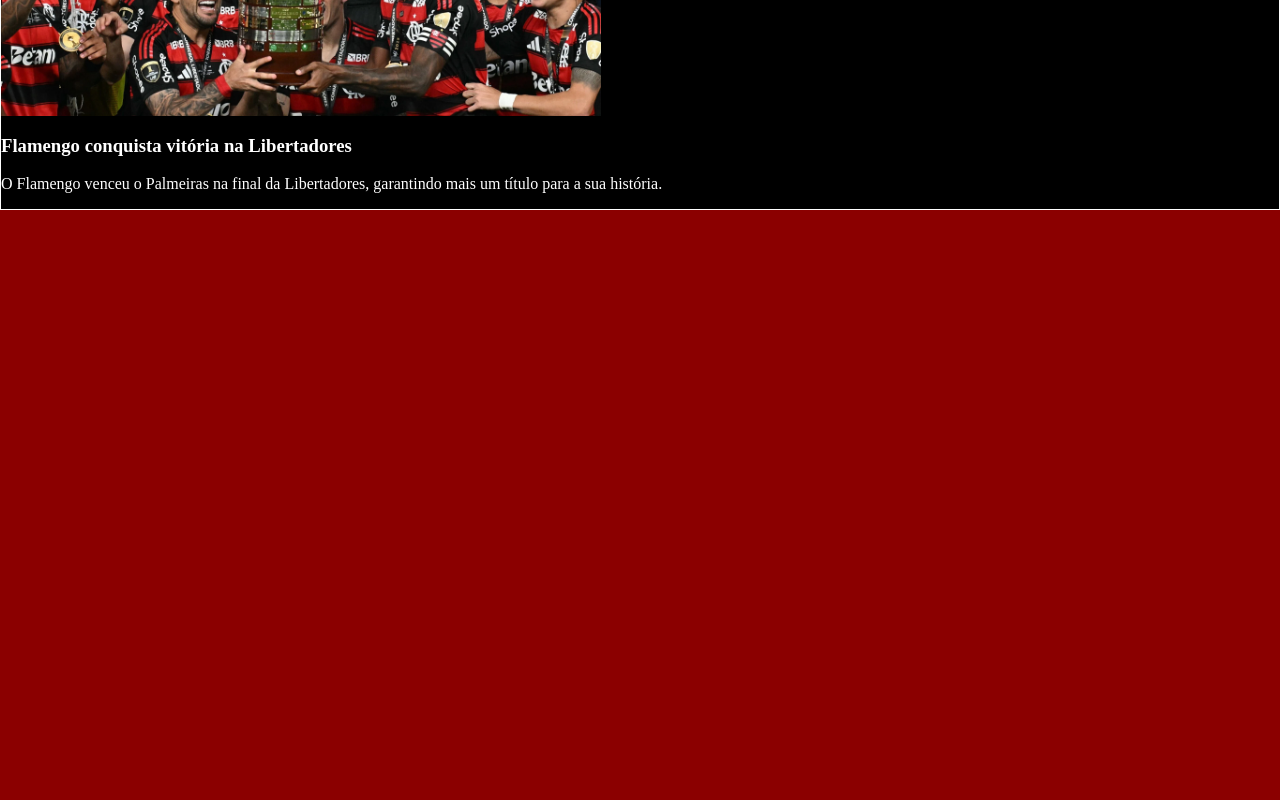
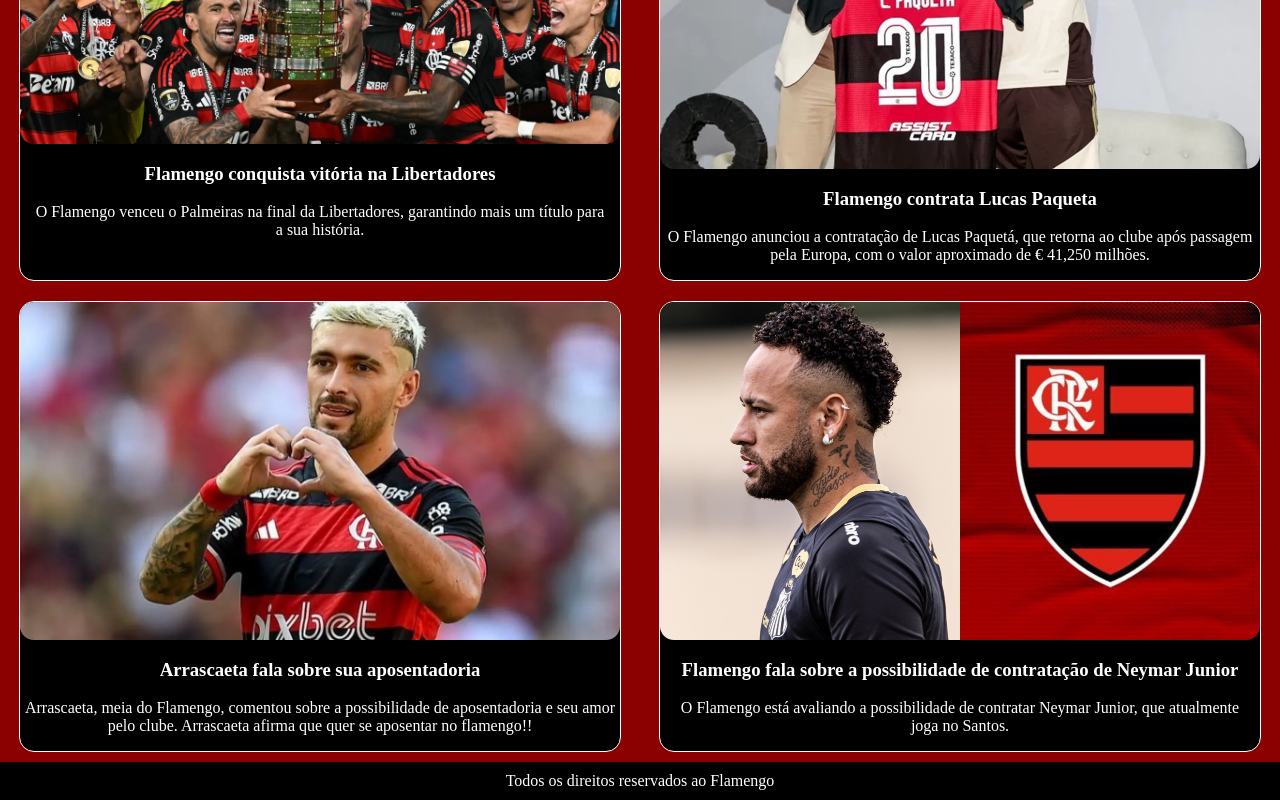
Before and after one commit to RafaelTironi/Site-Mengao, a plain HTML site: page index.html in a window 1280 px wide. Shown: the part 358-1158 px from the top of the page. Before the commit the page ends 800 px from the top, so only its background shows below. Drawn offline with Linux system fonts and the light colour scheme.

Commit message:
add - adicionei noticias, estilizei rodapé, noticias e coloquei borda

```diff
--- a/index.html
+++ b/index.html
@@ -20,23 +20,44 @@
                 <li>Sair</li>
             </ul>
         </nav>
+        <hr>
     </header>
     <main>
 
         <section id="Notícias">
 
             <div class="noticia">
-                <img class="img_noticia" src="assets/flamengo-libertadores.webp" alt="Imagem do Flamengo na flamengo-libertadores">
+                <img class="img_noticia" src="assets/flamengo-libertadores.webp"
+                    alt="Imagem do Flamengo na flamengo-libertadores">
                 <h3>Flamengo conquista vitória na Libertadores</h3>
-                <p>O Flamengo venceu o Palmeiras na final da Libertadores, garantindo mais um título para a sua
+                <p>O Flamengo venceu o Palmeiras na final da Libertadores, garantindo mais um título para<br> a sua
                     história.</p>
+            </div>
+
+            <div class="noticia">
+                <img class="img_noticia" src="assets/lucas-paqueta-flamengo-anuncio.webp" alt="Paqueta Contratação">
+                <h3>Flamengo contrata Lucas Paqueta</h3>
+                <p>O Flamengo anunciou a contratação de Lucas Paquetá, que retorna ao clube após passagem<br> pela Europa,
+                    com o valor aproximado de € 41,250 milhões.</p>
+            </div>
+
+            <div class="noticia">
+                <img class="img_noticia" src="assets/Arrascaeta-flamengo.webp" alt="Foto do Arrascaeta">
+                <h3>Arrascaeta fala sobre sua aposentadoria</h3>
+                <p>Arrascaeta, meia do Flamengo, comentou sobre a possibilidade de aposentadoria e seu amor<br> pelo clube. Arrascaeta afirma que quer se aposentar no flamengo!!</p>
+            </div>
+
+            <div class="noticia">
+                <img class="img_noticia" src="assets/neymar-flamengo.png" alt="Foto do neymar no Flamengo">
+                <h3>Flamengo fala sobre a possibilidade de contratação de Neymar Junior</h3>
+                <p>O Flamengo está avaliando a possibilidade de contratar Neymar Junior, que atualmente<br> joga no Santos.</p>
             </div>
 
         </section>
 
     </main>
     <footer>
-
+Todos os direitos reservados ao Flamengo
     </footer>
 </body>
 
--- a/style.css
+++ b/style.css
@@ -19,13 +19,30 @@
     height: 65px;
 }
 
+#Notícias{
+    display: flex;
+    justify-content: space-around;
+    flex-wrap: wrap;
+}
+
 .noticia {
+    margin: 10px;
 background-color: black;
 color: white;
 border: 1px solid white;
+text-align: center;
+border-radius: 15px;
 }
 
 .img_noticia {
     width: 600px;
+    border-radius: 14px;
 
 }
+footer{
+    padding: 10px;
+    text-align: center;
+    background-color: black;
+    font-family: 'Times New Roman', Times, serif;
+    color: white;
+}
```
Also changed, not shown: assets/Gifs -do- flamengo-recados.gif (added), assets/lucas-paqueta-flamengo-anuncio.webp (added), assets/neymar-flamengo.png (added). Lines whose indentation alone changed are shown as unchanged.
